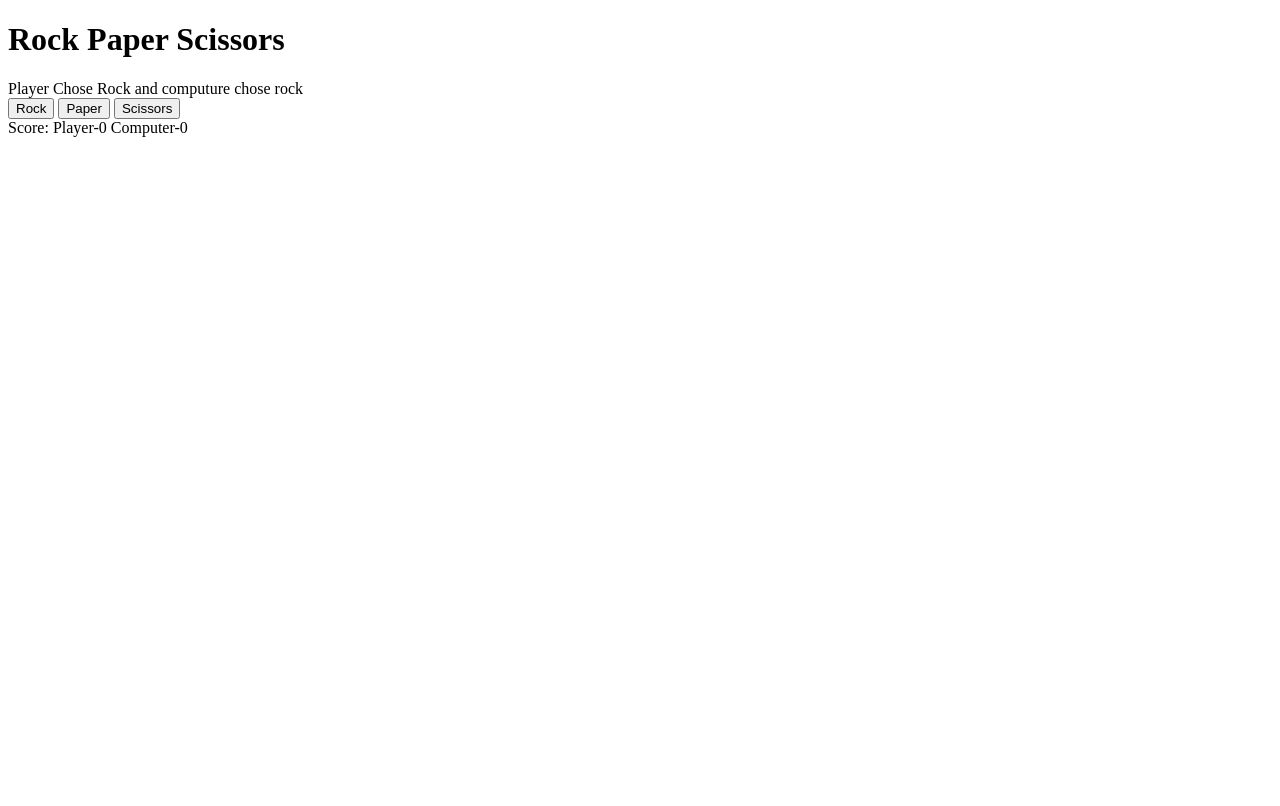
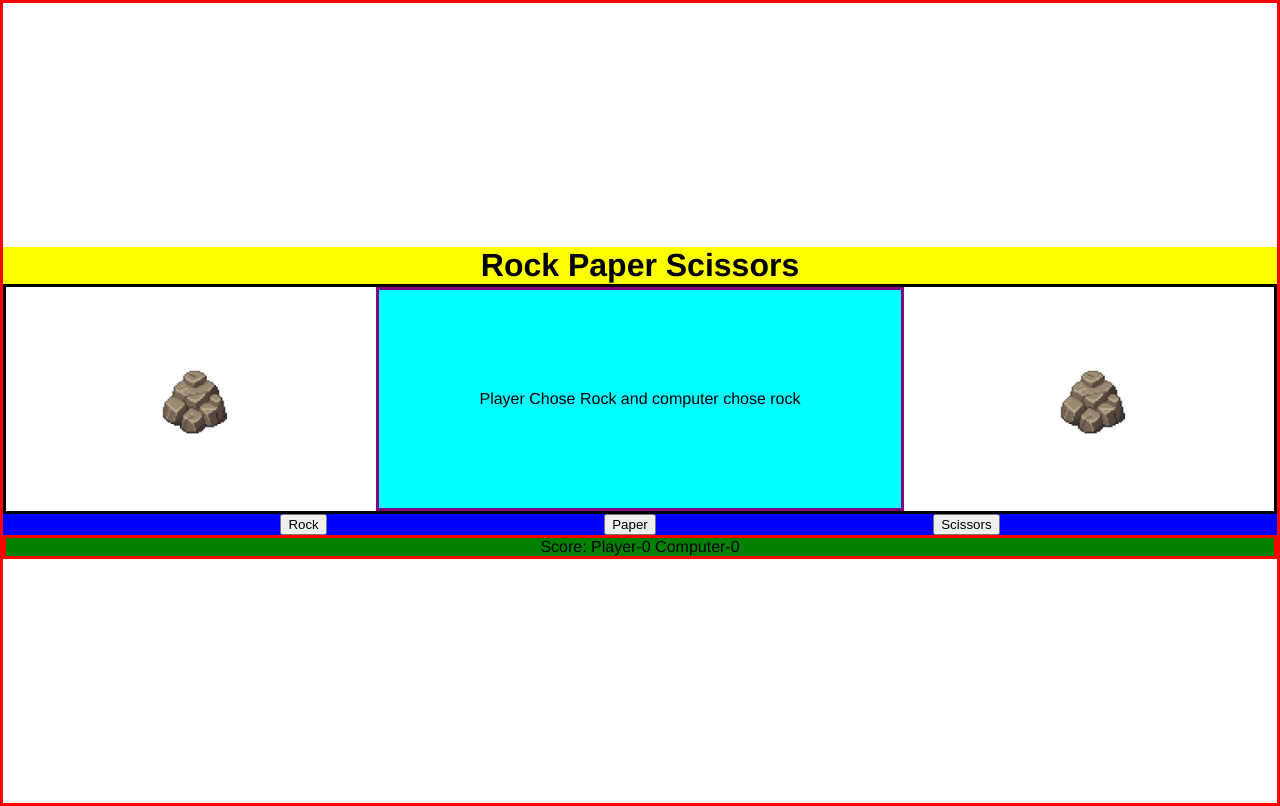
Before and after one commit to BAGGS271/odin-rock-paper-scissors, a plain HTML site: page index.html in a window 1280 px wide. Both pictures are taken after a click on the button "Rock". Drawn offline with Linux system fonts and the light colour scheme.

Commit message:
finalised js and html
added pop up images using dom and css styles. added a checkscore and reset function.

```diff
--- a/index.html
+++ b/index.html
@@ -4,12 +4,25 @@
     <meta charset="UTF-8">
     <meta http-equiv="X-UA-Compatible" content="IE=edge">
     <meta name="viewport" content="width=device-width, initial-scale=1.0">
+    <link rel="stylesheet" href="style.css">
     <title>Rock Paper Scissors</title>
 </head>
 <body>
     <h1>Rock Paper Scissors</h1>
-    <div class="results"></div>
-    <div>
+    <div class="imgBox">
+        <div id="playerImg">
+            <img id="rockImg" src="images/rock.webp" alt="rock">
+            <img id="paperImg" src="images/paper.jpg" alt="paper">
+            <img id="scissorsImg" src="images/scissors.PNG" alt="scissors">
+        </div>
+        <div class="results"></div>
+        <div class="computerImg">
+            <img id="comRock" src="images/rock.webp" alt="rock">
+            <img id="comPaper" src="images/paper.jpg" alt="paper">
+            <img id="comScissors" src="images/scissors.PNG" alt="scissors">
+        </div>
+    </div>
+    <div class="buttons">
         <button id="Rock">Rock</button>
         <button id="Paper">Paper</button>
         <button id="Scissors">Scissors</button>
--- a/script.js
+++ b/script.js
@@ -1,5 +1,3 @@
-
-const buttons = document.querySelectorAll("button");
 const rockButton = document.getElementById("Rock");
 const paperButton = document.getElementById("Paper");
 const scissorsButton = document.getElementById("Scissors");
@@ -13,10 +11,17 @@ function pressRock() {
     const playerSelection = "rock";
     playRound(playerSelection)
 
-    results.textContent = "Player Chose Rock and computure chose " + computureSelection;
+    results.textContent = "Player Chose Rock and computer chose " + computureSelection;
     score.textContent = "Score: Player-" + playerScore + "  Computer-" + computerScore;
 
-    }
+    document.getElementById("rockImg").style.display = "block";
+    document.getElementById("paperImg").style.display = "none";
+    document.getElementById("scissorsImg").style.display = "none";
+
+    getComImg()
+    checkScore()
+    resetGame()
+}
 
 paperButton.addEventListener("click", pressPaper);
 
@@ -24,8 +29,16 @@ function pressPaper() {
     const playerSelection = "paper";
     playRound(playerSelection)
 
-    results.textContent = "Player Chose Paper and computure chose " + computureSelection;
+    results.textContent = "Player Chose Paper and computer chose " + computureSelection;
     score.textContent = "Score: Player-" + playerScore + "  Computer-" + computerScore;
+
+    document.getElementById("rockImg").style.display = "none";
+    document.getElementById("paperImg").style.display = "block";
+    document.getElementById("scissorsImg").style.display = "none";
+
+    getComImg()
+    checkScore()
+    resetGame()
 }
 
 scissorsButton.addEventListener("click", pressScissors);
@@ -34,20 +47,22 @@ function pressScissors() {
     const playerSelection = "scissors";
     playRound(playerSelection)
 
-    results.textContent = "Player Chose Scissors and computure chose " + computureSelection;
+    results.textContent = "Player Chose Scissors and computer chose " + computureSelection;
     score.textContent = "Score: Player-" + playerScore + "  Computer-" + computerScore;
+
+    document.getElementById("rockImg").style.display = "none";
+    document.getElementById("paperImg").style.display = "none";
+    document.getElementById("scissorsImg").style.display = "block";
+
+    getComImg()
+    checkScore()
+    resetGame()
 }
 
-// Selects Rock, Paper or Scissors for the computer.
-function getComputerChoice() {
-    return choices[Math.floor(Math.random() *choices.length)];
-}
-
-
-// A Rock Paper Scissors game played against the computer in the console.
 const choices = ["rock", "paper", "scissors"]
 let playerScore = (0);
 let computerScore = (0);
+
 
 function playRound(playerSelection) {
     computureSelection = getComputerChoice();
@@ -69,3 +84,48 @@ function playRound(playerSelection) {
         return "Player Chose:" + playerSelection + " Computer Chose:" + computureSelection + " Result:Player Wins!"
         + " Score: Player-" + playerScore + "  Computer-" + computerScore;
     }
+
+// Selects Rock, Paper or Scissors for the computer.
+function getComputerChoice() {
+    return choices[Math.floor(Math.random() *choices.length)];
+}
+
+//changes the computre choice image
+function getComImg() {
+    if (computureSelection === "rock") {
+        document.getElementById("comRock").style.display = "block";
+        document.getElementById("comPaper").style.display = "none";
+        document.getElementById("comScissors").style.display = "none";
+    }
+    else if (computureSelection === "paper") {
+        document.getElementById("comRock").style.display = "none";
+        document.getElementById("comPaper").style.display = "block";
+        document.getElementById("comScissors").style.display = "none";
+    }
+    else {
+        document.getElementById("comRock").style.display = "none";
+        document.getElementById("comPaper").style.display = "none";
+        document.getElementById("comScissors").style.display = "block";
+    }
+}
+
+//checks the score to see if there is a winner
+function checkScore() {
+    if (playerScore === 5) {
+        results.textContent = "Player Wins!"
+    }
+    else if (computerScore === 5) {
+        results.textContent = "Computer Wins!"
+    }
+    else {
+        return;
+    }
+}
+
+//resets the game
+function resetGame() {
+    if (playerScore === 5 || computerScore === 5) {
+        playerScore = 0;
+        computerScore = 0;
+    }
+}
--- /dev/null
+++ b/style.css
@@ -0,0 +1,50 @@
+body {
+    font-family: 'Franklin Gothic Medium', 'Arial Narrow', Arial, sans-serif;
+    border: solid, red;
+    margin: 0%;
+    min-height: 100vh;
+    display: flex;
+    flex-direction: column;
+    justify-content: center;
+}
+
+img {
+    max-width: 100px;
+    max-height: 100px;
+    display: none;
+}
+
+.imgBox {
+    border: solid, black;
+    display: flex;
+    justify-content: space-evenly;
+    align-items: center;
+}
+
+h1 {
+    display: flex;
+    justify-content: center;
+    background-color: yellow;
+    margin: 0%;
+}
+
+.buttons {
+    display: flex;
+    justify-content: space-evenly;
+    background-color: blue;
+}
+
+.results {
+    display: flex;
+    justify-content: center;
+    background-color: aqua;
+    padding: 100px;
+    border: solid, purple;
+}
+
+.score {
+    display: flex;
+    justify-content: center;
+    border: solid, red;
+    background-color: green;
+}
```
Also changed, not shown: images/paper.jpg (added), images/rock.webp (added), images/scissors.PNG (added).
